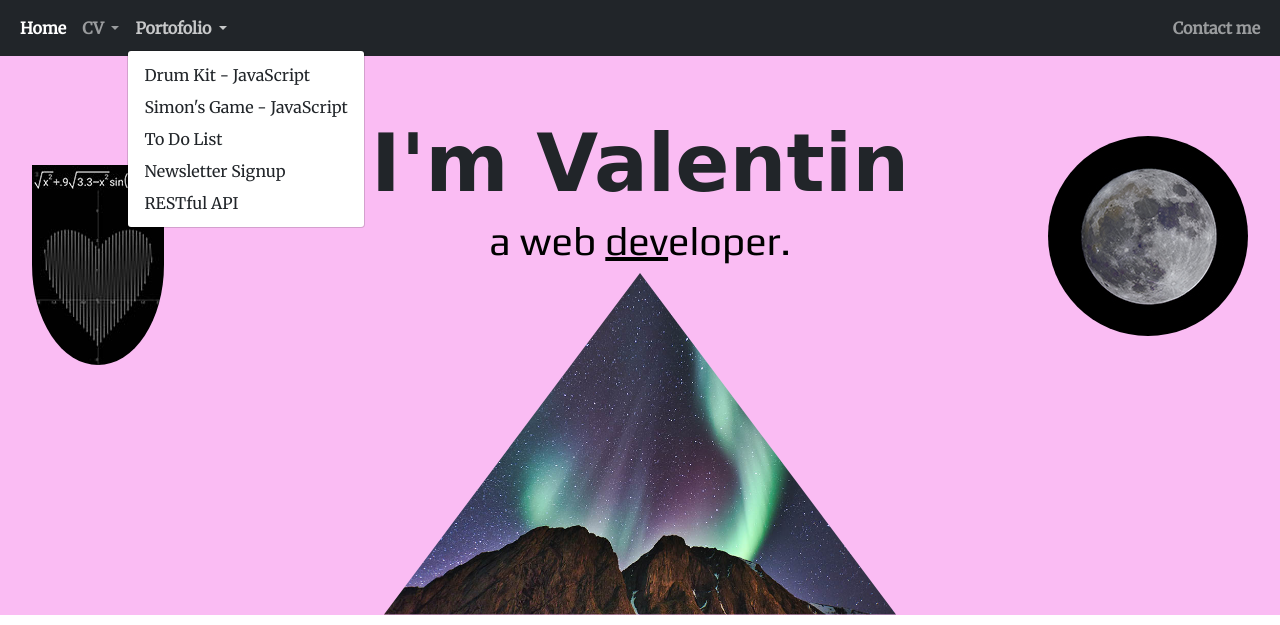
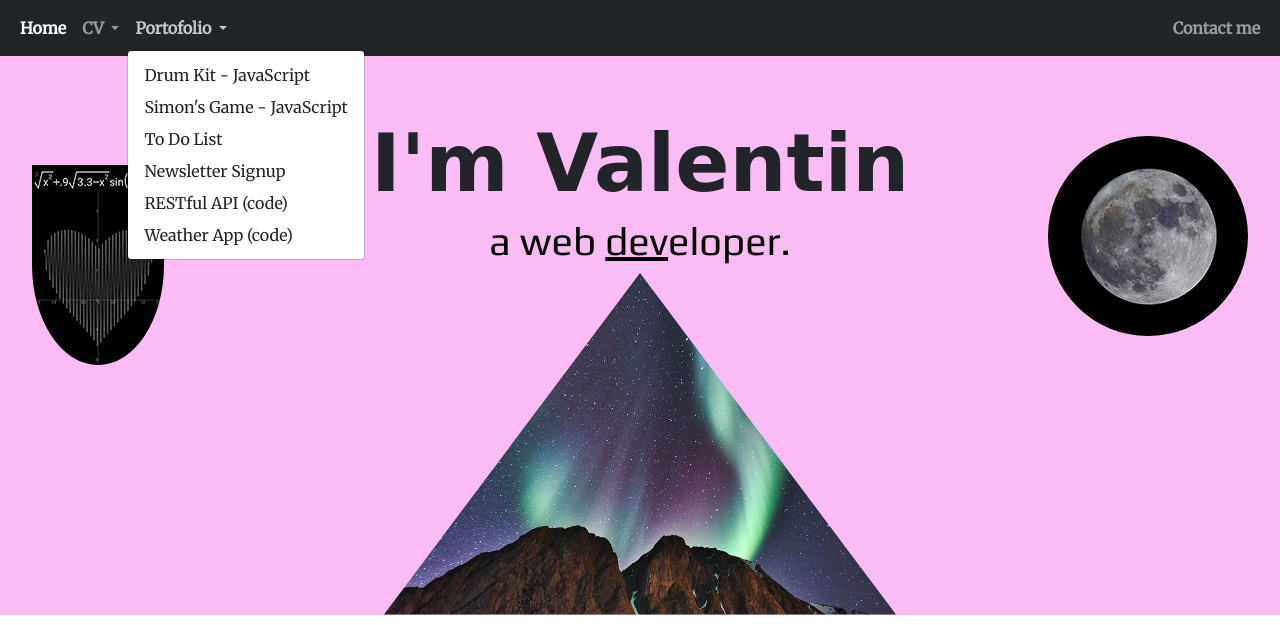
Before and after one commit to valentintoma17/Presentation-Site, a plain HTML site: page index.html in a window 1280 px wide. Both pictures are taken after a click on the button "Portofolio". Shown: the top 625 px of the page. Drawn offline with nearby package versions, Linux system fonts and the light colour scheme; a web font is replaced by a local one.

Commit message:
Update index.html

```diff
--- a/index.html
+++ b/index.html
@@ -39,7 +39,8 @@
             <li><a class="dropdown-item" href="Simon Game/index.html">Simon's Game - JavaScript</a></li>
             <li><a class="dropdown-item" href="https://tranquil-lake-64666.herokuapp.com/">To Do List</a></li>
             <li><a class="dropdown-item" href="https://fierce-escarpment-39487.herokuapp.com/">Newsletter Signup</a></li>
-            <li><a class="dropdown-item" href="https://github.com/valentintoma17/RESTfulAPI">RESTful API</a></li>
+            <li><a class="dropdown-item" href="https://github.com/valentintoma17/RESTfulAPI">RESTful API (code)</a></li>
+            <li><a class="dropdown-item" href="https://github.com/valentintoma17/WeatherApp">Weather App (code)</a></li>
           </ul>
         </li>
       </ul>
```
